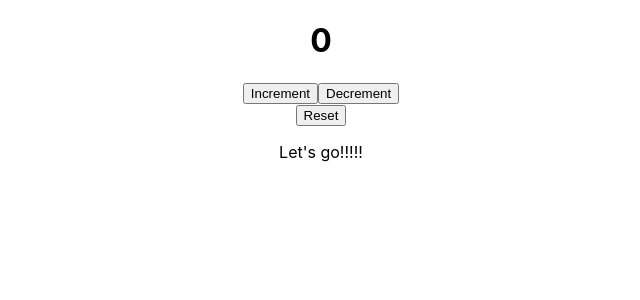
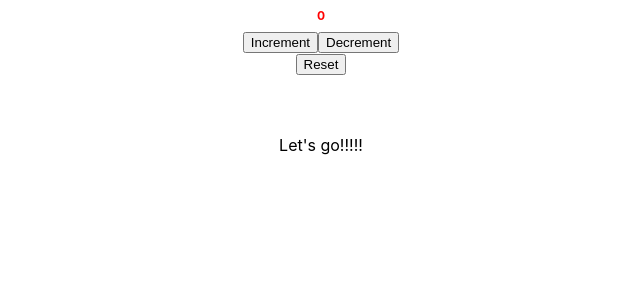
Before and after one commit to darthrevan030/Summer-Build-Tutorials, a React (Create React App) app in the folder React/counter-react/: page / in a window 1280 px wide. Shown: the top 300 px of the page, without its empty margins (319-959 px from the left). Built offline with nearby package versions, Linux system fonts and the light colour scheme.

Commit message:
Add dynamic styling and messages for counter states

```diff
--- a/React/counter-react/src/App.css
+++ b/React/counter-react/src/App.css
@@ -1,3 +1,15 @@
+h1.counter-positive {
+  color: green;
+}
+
+h1.counter-negative {
+  color: red;
+}
+
+.message {
+  margin-top: 60px;
+}
+
 .App {
   text-align: center;
 }
--- a/React/counter-react/src/App.js
+++ b/React/counter-react/src/App.js
@@ -19,7 +19,9 @@ function App() {
 
   return (
     <div className="App">
-      <h1>{counter}</h1>
+      <h1 className={`counter-${counter > 0 ? "positive" : "negative"}`}
+        style={{fontSize: 12 + counter*counter}}>{counter}
+      </h1>
       <button onClick={increase}>Increment</button>
       <button onClick={decrease}>Decrement</button>
       <br />
@@ -27,6 +29,7 @@ function App() {
       <div className="message">
         {counter === 0 && <p>Let's go!!!!!</p>}
         {counter > 0 && counter <= 5 && <p>Just getting started...</p>}
+        {counter < 0 && <p>Wrong way!!!</p>}
       </div>
     </div>
   );
```
